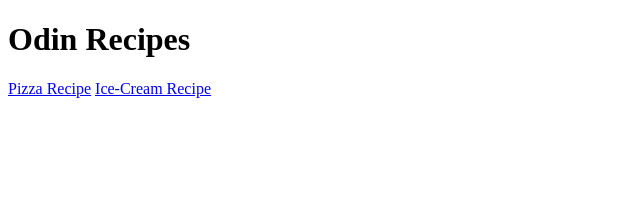
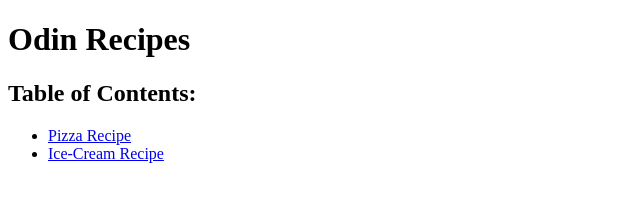
Before and after one commit to NeilPatel1213/odin-recipes, a plain HTML site: page index.html in a window 1280 px wide. Shown: the whole page, without its empty margins (0-640 px from the left). Drawn offline with Linux system fonts and the light colour scheme.

Commit message:
finished

```diff
--- a/index.html
+++ b/index.html
@@ -7,7 +7,10 @@
 
     <body>
         <h1>Odin Recipes</h1>
-        <a href="recipes/pizza.html">Pizza Recipe</a>
-        <a href="recipes/icecream.html">Ice-Cream Recipe</a>
+        <h2>Table of Contents:</h2>
+        <ul>
+           <li> <a href="recipes/pizza.html">Pizza Recipe</a> </li>
+           <li> <a href="recipes/icecream.html">Ice-Cream Recipe</a> </li>
+        </ul>
     </body>
 </html>
```
